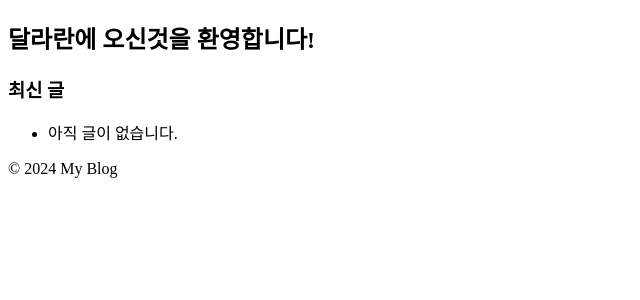
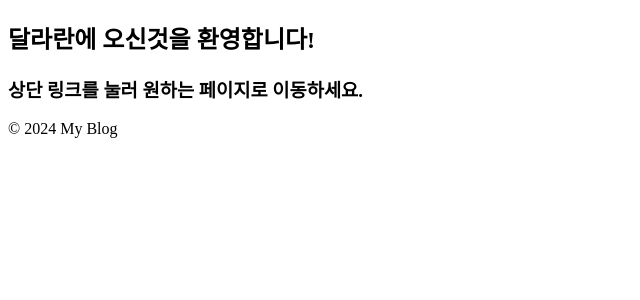
Before and after one commit to HwangDal85/django_blog_project, a Django app: page / in a window 1280 px wide. Shown: the part 104-404 px from the top of the page, without its empty margins (0-640 px from the left). Run offline with Django 5.2, Linux system fonts and the light colour scheme.

Commit message:
home.html 수정

```diff
--- a/blog/templates/blog/home.html
+++ b/blog/templates/blog/home.html
@@ -2,12 +2,5 @@
 
 {% block content %}
     <h2>달라란에 오신것을 환영합니다!</h2>
-    <h3>최신 글</h3>
-    <ul>
-    {% for post in recent_post %}
-        <li><a href="#">{{ post.title }}</a></li>
-    {% empty %}
-        <li>아직 글이 없습니다.</li>
-    {% endfor %}
-    </ul>
+    <h3>상단 링크를 눌러 원하는 페이지로 이동하세요.</h3>
 {% endblock %}
```
